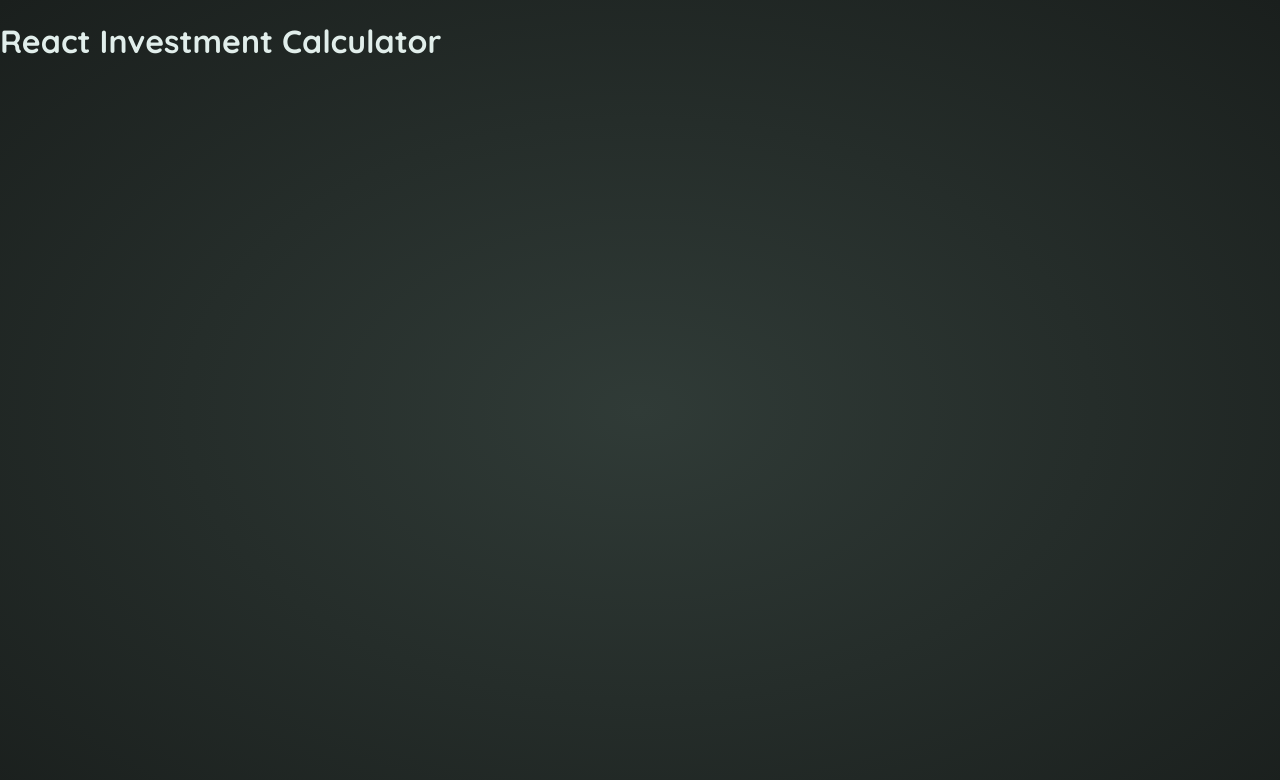
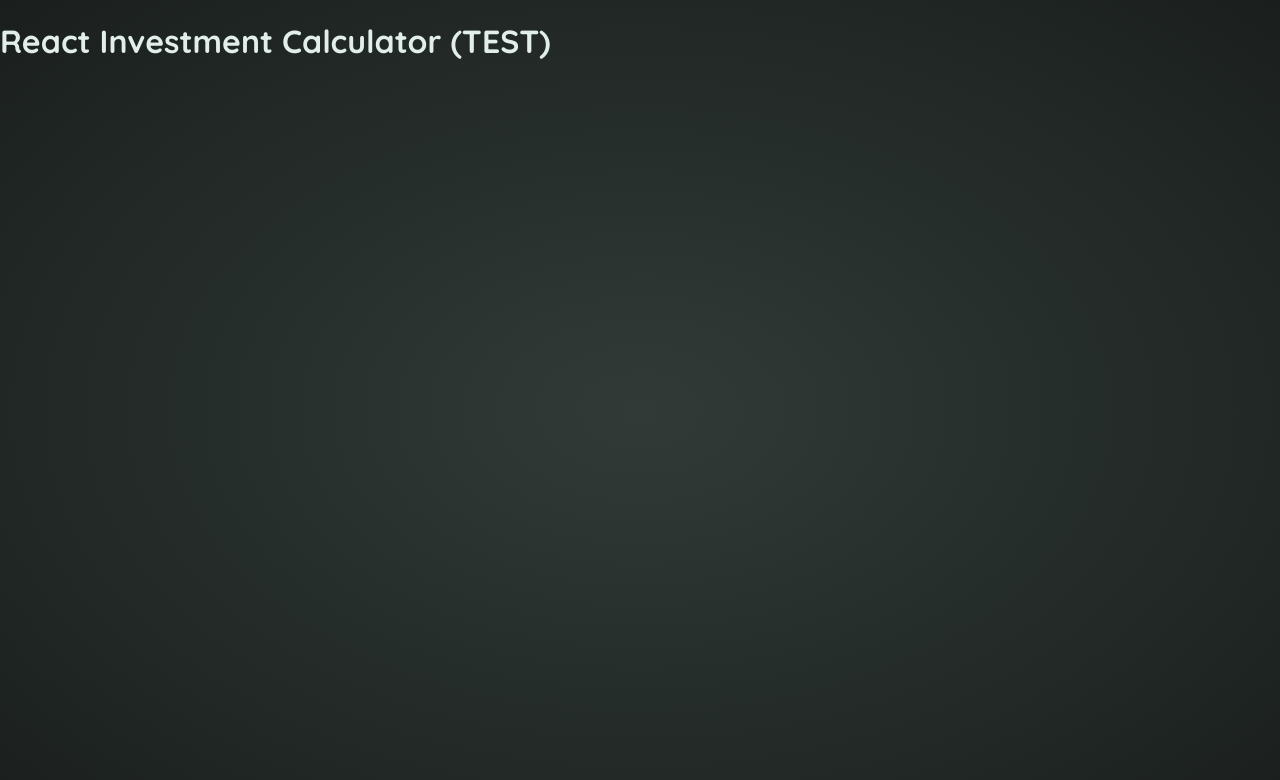
Before and after one commit to tamathecxder/investment-calculator, a React (Vite) app: page / in a window 1280 px wide. Shown: the top 780 px of the page. Built offline with nearby package versions, Linux system fonts and the light colour scheme.

Commit message:
Your commit message

```diff
--- a/src/App.jsx
+++ b/src/App.jsx
@@ -1,6 +1,6 @@
 function App() {
   return (
-    <h1>React Investment Calculator</h1>
+    <h1>React Investment Calculator (TEST)</h1>
   )
 }
 
```
